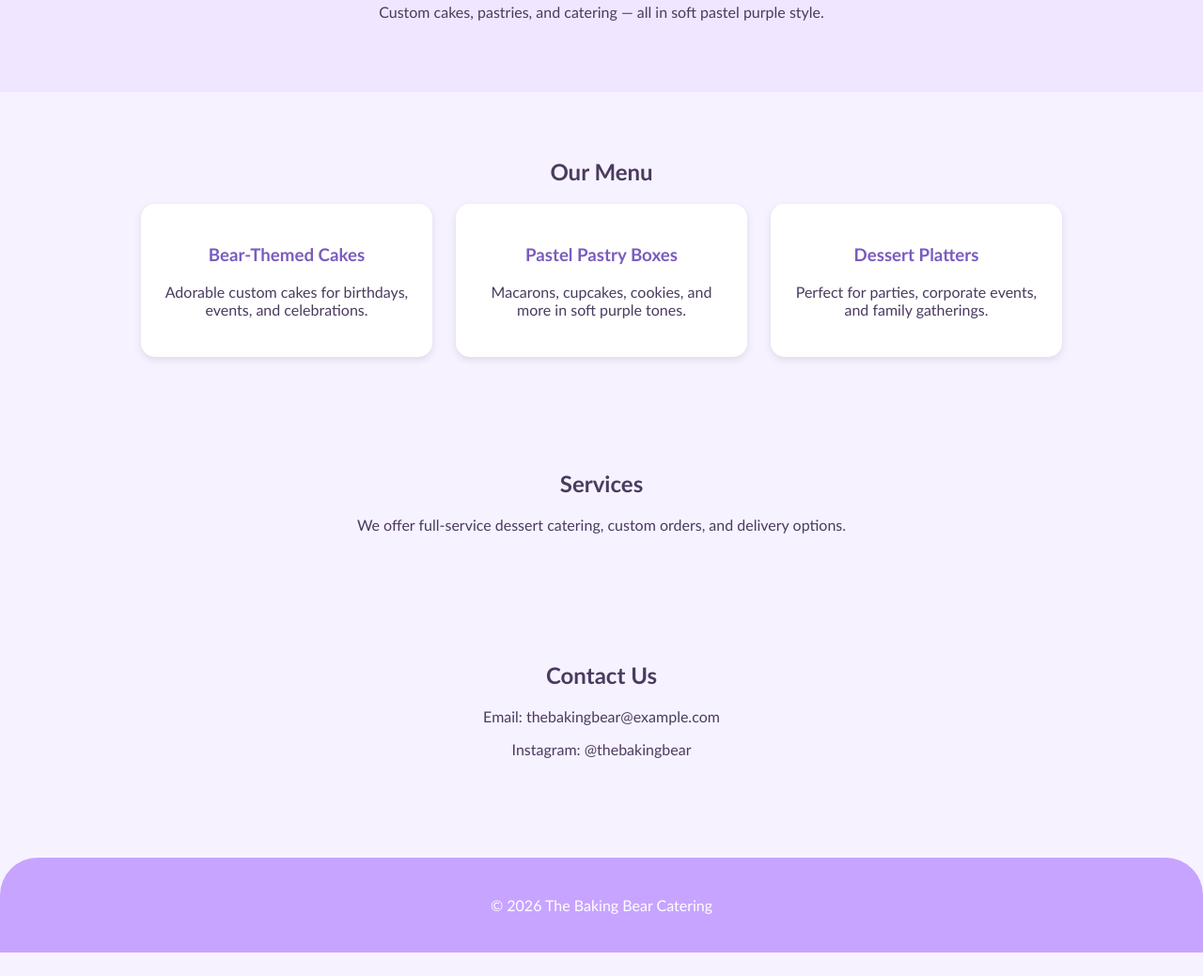
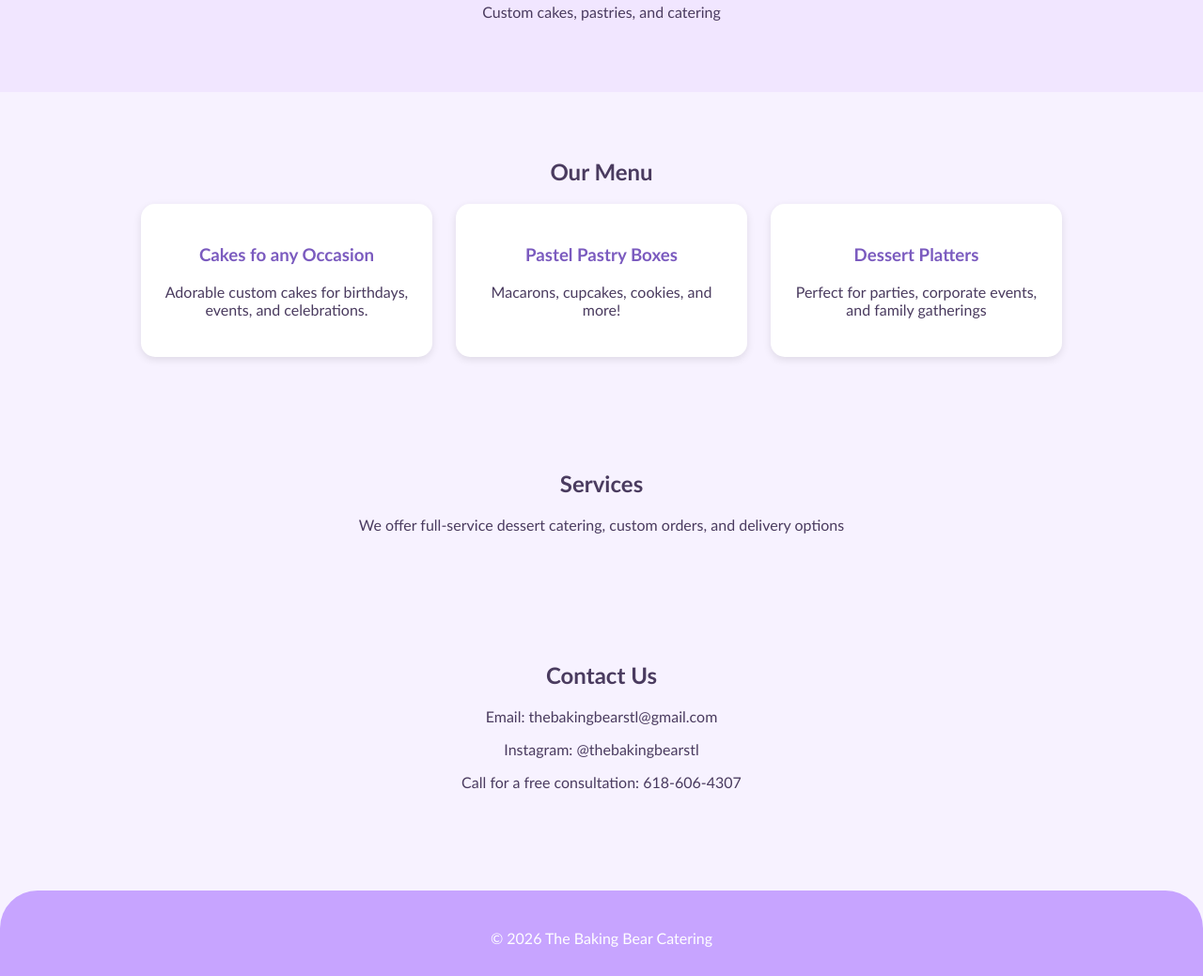
Before and after one commit to belasanghavi06/Baking-Bear-STL, a plain HTML site: page index.html in a window 1280 px wide. Shown: the part 405-1444 px from the top of the page at 94% size. Before the commit the page ends 1419 px from the top, so only its background shows below. Drawn offline with Linux system fonts and the light colour scheme.

Commit message:
Revise menu and contact details in index.html
Updated menu items and contact information.

```diff
--- a/index.html
+++ b/index.html
@@ -85,36 +85,37 @@
 
 <div class="hero">
     <h1>Sweetness With a Bear Hug</h1>
-    <p>Custom cakes, pastries, and catering — all in soft pastel purple style.</p>
+    <p>Custom cakes, pastries, and catering</p>
 </div>
 
 <section id="menu" class="section">
     <h2>Our Menu</h2>
     <div class="menu-grid">
         <div class="item">
-            <h3>Bear-Themed Cakes</h3>
+            <h3>Cakes fo any Occasion</h3>
             <p>Adorable custom cakes for birthdays, events, and celebrations.</p>
         </div>
         <div class="item">
             <h3>Pastel Pastry Boxes</h3>
-            <p>Macarons, cupcakes, cookies, and more in soft purple tones.</p>
+            <p>Macarons, cupcakes, cookies, and more!</p>
         </div>
         <div class="item">
             <h3>Dessert Platters</h3>
-            <p>Perfect for parties, corporate events, and family gatherings.</p>
+            <p>Perfect for parties, corporate events, and family gatherings</p>
         </div>
     </div>
 </section>
 
 <section id="services" class="section">
     <h2>Services</h2>
-    <p>We offer full-service dessert catering, custom orders, and delivery options.</p>
+    <p>We offer full-service dessert catering, custom orders, and delivery options</p>
 </section>
 
 <section id="contact" class="section">
     <h2>Contact Us</h2>
-    <p>Email: thebakingbear@example.com</p>
-    <p>Instagram: @thebakingbear</p>
+    <p>Email: thebakingbearstl@gmail.com</p>
+    <p>Instagram: @thebakingbearstl</p>
+    <p>Call for a free consultation: 618-606-4307</p>
 </section>
 
 <footer>
```
